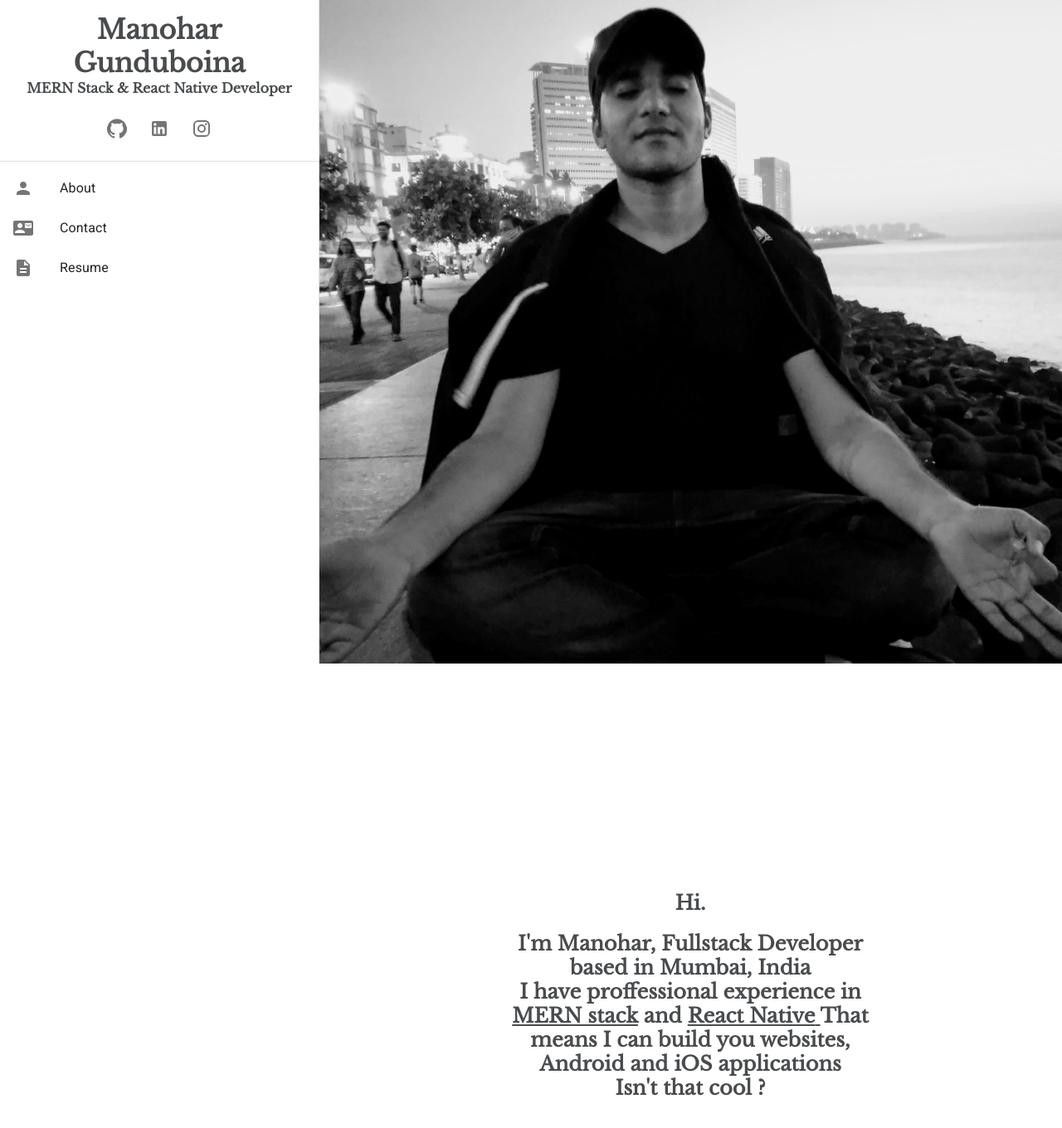
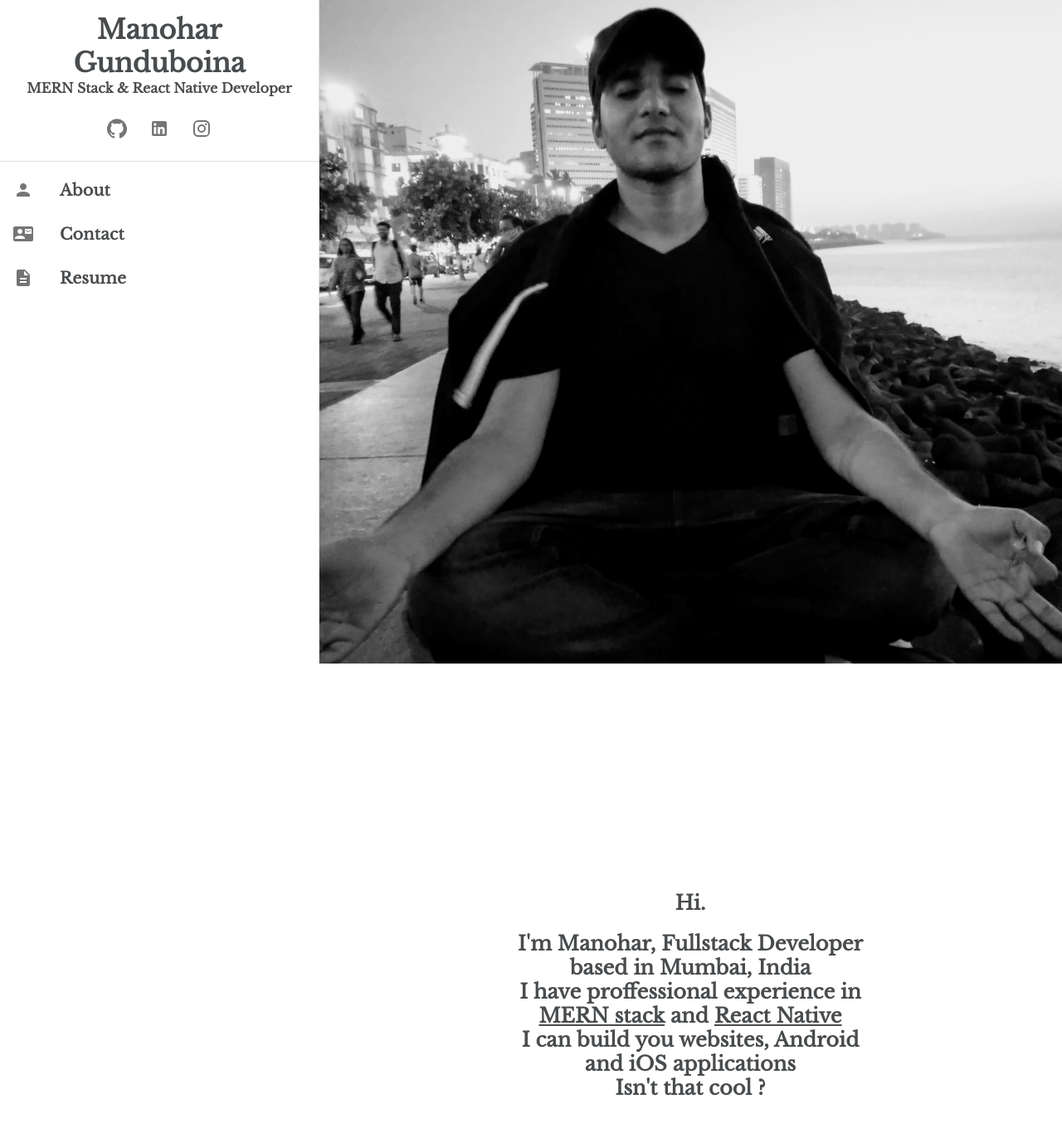
Before and after one commit to manoharglm/portfolio, a React (Create React App) app: page / in a window 1280 px wide. Shown: the top 1360 px of the page at 83% size. Built offline with nearby package versions, Linux system fonts and the light colour scheme.

Commit message:
Responsive UI

```diff
--- a/src/App.css
+++ b/src/App.css
@@ -1,38 +1,6 @@
-.App {
-  text-align: center;
-}
-
-.App-logo {
-  height: 40vmin;
-  pointer-events: none;
-}
-
-@media (prefers-reduced-motion: no-preference) {
-  .App-logo {
-    animation: App-logo-spin infinite 20s linear;
+@media screen and (min-width: 960px) {
+  #background-container {
+    display: grid;
+    grid-template-columns: 30% 70%;
   }
 }
-
-.App-header {
-  background-color: #282c34;
-  min-height: 100vh;
-  display: flex;
-  flex-direction: column;
-  align-items: center;
-  justify-content: center;
-  font-size: calc(10px + 2vmin);
-  color: white;
-}
-
-.App-link {
-  color: #61dafb;
-}
-
-@keyframes App-logo-spin {
-  from {
-    transform: rotate(0deg);
-  }
-  to {
-    transform: rotate(360deg);
-  }
-}
--- a/src/App.js
+++ b/src/App.js
@@ -18,6 +18,7 @@ import $ from "jquery";
 import useStyles from "./styles";
 import About from "./components/About";
 import Contact from "./components/Contact";
+import './App.css';
 
 const socialUrl = {
   github: "https://github.com/manoharglm",
@@ -26,6 +27,8 @@ const socialUrl = {
   resume:
     "https://drive.google.com/file/d/1betag4FLZJ3AcuqCf1jFBpxJS8dwxT0F/view?usp=sharing",
 };
+
+const isMobile = () => window.matchMedia("(max-width: 767px)").matches;
 
 export default function App(props) {
   const { container } = props;
@@ -42,6 +45,7 @@ export default function App(props) {
   };
 
   const handleListItemClick = (divToFocus) => {
+    isMobile() && handleDrawerToggle();
     scrollThere($(`#${divToFocus}`), 400);
   };
 
@@ -137,7 +141,10 @@ export default function App(props) {
           <ListItemIcon>
             <PersonIcon />
           </ListItemIcon>
-          <ListItemText classes={classes.listItemText} primary={"About"} />
+          <ListItemText
+            classes={{ primary: classes.listItemText }}
+            primary={"About"}
+          />
         </ListItem>
         <ListItem
           onClick={(_) => handleListItemClick("contactPage")}
@@ -147,7 +154,10 @@ export default function App(props) {
           <ListItemIcon>
             <ContactMailIcon />
           </ListItemIcon>
-          <ListItemText classes={classes.listItemText} primary={"Contact"} />
+          <ListItemText
+            classes={{ primary: classes.listItemText }}
+            primary={"Contact"}
+          />
         </ListItem>
         <ListItem
           onClick={(_) => handleIconClick("resume")}
@@ -157,7 +167,10 @@ export default function App(props) {
           <ListItemIcon>
             <DescriptionIcon />
           </ListItemIcon>
-          <ListItemText classes={classes.listItemText} primary={"Resume"} />
+          <ListItemText
+            classes={{ primary: classes.listItemText }}
+            primary={"Resume"}
+          />
         </ListItem>
       </List>
     </div>
@@ -176,7 +189,7 @@ export default function App(props) {
               open={mobileOpen}
               onClose={handleDrawerToggle}
               classes={{
-                paper: classes.drawerPaper,
+                paper: classes.drawerPaperMobile,
               }}
               ModalProps={{
                 keepMounted: true, // Better open performance on mobile.
@@ -197,12 +210,12 @@ export default function App(props) {
             </Drawer>
           </Hidden>
         </nav>
-        <div className={classes.backgroundContainer}>
+        <div id = {"background-container"} className={classes.backgroundContainer}>
           <MediaCard handleDrawerToggle={handleDrawerToggle} />
           <div>
             <div className={classes.background} id={"indexPage"}></div>
             <About />
-            <Contact/>
+            <Contact />
           </div>
         </div>
       </div>
--- a/src/MediaCard.js
+++ b/src/MediaCard.js
@@ -28,8 +28,9 @@ const useStyles = makeStyles((theme) => ({
     textAlign: "right",
   },
   menuButton: {
+    position: "fixed",
     marginRight: theme.spacing(2),
-    marginLeft: theme.spacing(2)/2,
+    marginLeft: theme.spacing(2) / 2,
     [theme.breakpoints.up("sm")]: {
       display: "none",
     },
@@ -50,12 +51,6 @@ export default function MediaCard(props) {
       >
         <MenuIcon />
       </IconButton>
-      <b className={classes.introduction}>Manohar</b>
-      <br />
-      <b className={classes.introduction}>Gunduboina</b>
-      <br />
-      <b className={classes.introduction}>Full Stack Developer</b>
-      <br />
     </div>
   );
 }
--- a/src/components/About.js
+++ b/src/components/About.js
@@ -5,7 +5,7 @@ export default function About() {
   const classes = useStyles();
 
   return (
-    <div className={classes.aboutPage} id={"aboutPage"} >
+    <div className={classes.aboutPage} id={"aboutPage"}>
       <b className={classes.aboutPageBody}>Hi.</b>
       <br />
       <b className={classes.aboutPageBody}>
@@ -30,7 +30,9 @@ export default function About() {
         >
           React Native{" "}
         </a>
-        That means I can build you websites, Android and iOS applications
+      </b>
+      <b className={classes.aboutPageBody}>
+        I can build you websites, Android and iOS applications
       </b>
       <b className={classes.aboutPageBody}>Isn't that cool ?</b>
     </div>
--- a/src/styles.js
+++ b/src/styles.js
@@ -8,10 +8,6 @@ const useStyles = makeStyles((theme) => ({
       margin: 0,
       padding: 0,
       overflowX: "hidden",
-    },
-    backgroundContainer: {
-      display: "grid",
-      gridTemplateColumns: "30% 70%",
     },
     background: {
       backgroundImage: `url(${Avatar})`,
@@ -30,6 +26,9 @@ const useStyles = makeStyles((theme) => ({
     },
     drawerPaper: {
       width: drawerWidth,
+    },
+    drawerPaperMobile: {
+      width: 240,
     },
     introductionContainer: {
       textAlign: "center",
@@ -87,10 +86,12 @@ const useStyles = makeStyles((theme) => ({
       color: "inherit",
     },
     listItemText: {
+      color: "#494c4e",
       fontFamily: ["Libre Baskerville", "Roboto", "monaco", "sans-serif"].join(
         ","
       ),
-      fontWeight: 800,
+      fontWeight: "bold",
+      fontSize: "1.2em",
     },
   }));
 
```
